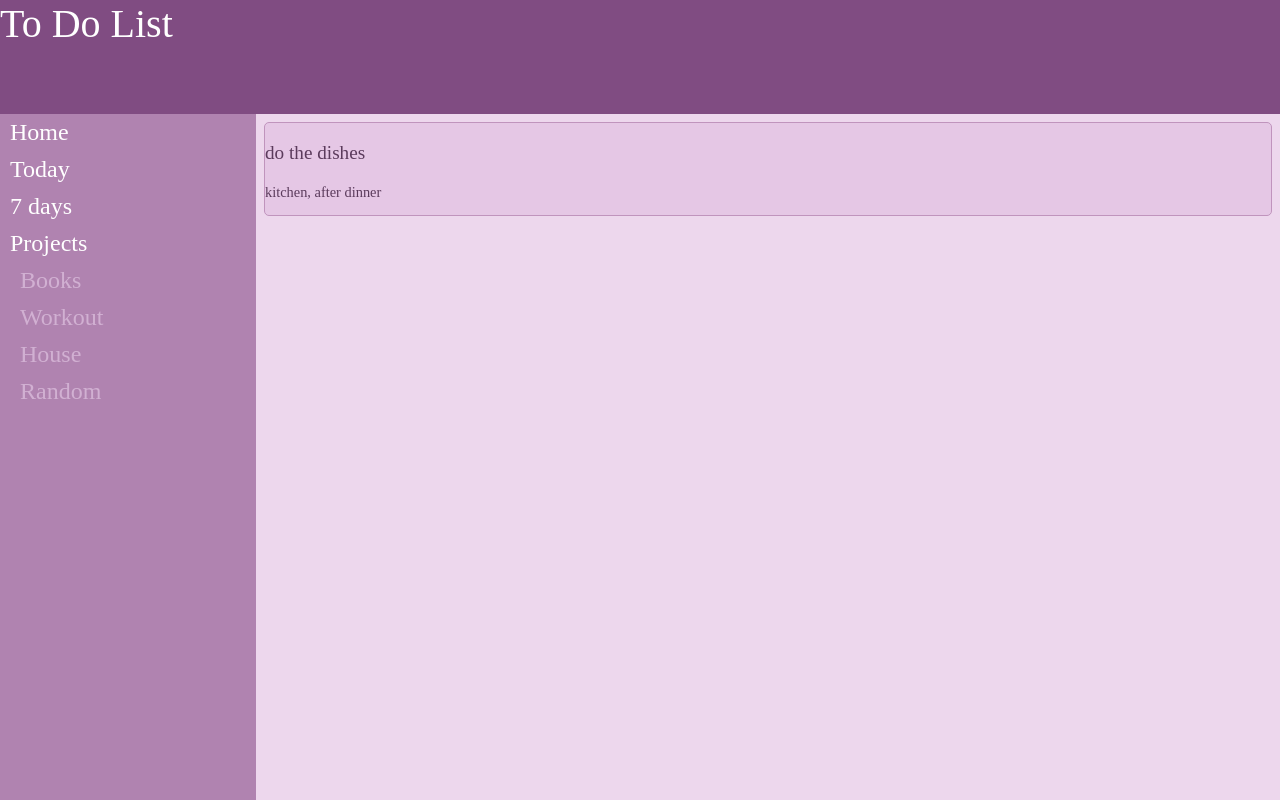
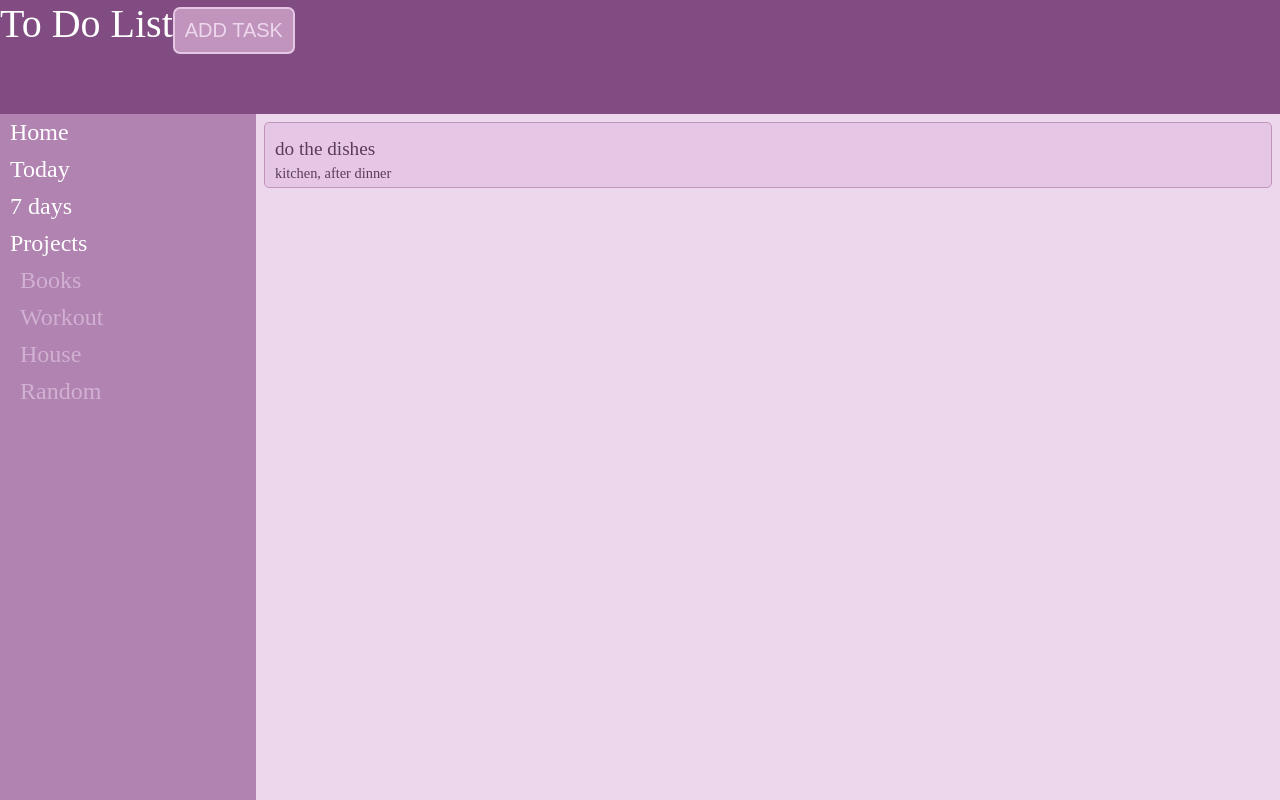
Before and after one commit to shinymayo/to-do-list, a website built with webpack: page index.html in a window 1280 px wide. Built offline with nearby package versions, Linux system fonts and the light colour scheme.

Commit message:
Add "ADD NEW" button and style it

```diff
--- a/src/index.js
+++ b/src/index.js
@@ -44,6 +44,12 @@ function createPageItems() {
     topDiv.textContent = "To Do List";
     mainDiv.appendChild(topDiv);
 
+    // add new button
+    const addNewButton = document.createElement("button");
+    addNewButton.classList.add("add-new-button");
+    addNewButton.textContent = "ADD TASK";
+    topDiv.appendChild(addNewButton);
+
     // side div
     const sideDiv = document.createElement("div");
     sideDiv.classList.add("side");
--- a/src/style.css
+++ b/src/style.css
@@ -72,8 +72,36 @@ body {
 
 .task-listing-title {
   font-size: 1.2em;
+  margin: 15px 5px 5px 10px;
 }
 
 .task-listing-description {
   font-size: 0.9em;
+  margin: 5px 10px;
 }
+
+/* changing priority level */
+.task-listing.priority-high {
+  border-left: 5px solid crimson;
+}
+
+.task-listing.priority-medium {
+  border-left: 5px solid orange;
+}
+
+.task-listing.priority-low {
+  border-left: 5px solid seagreen;
+}
+
+.add-new-button {
+  background-color: rgb(192, 148, 189);
+  color: rgb(237, 215, 237);
+  padding: 10px;
+  font-size: 0.5em;
+  border: 2px solid rgb(229, 199, 229);
+  border-radius: 7px;
+}
+.add-new-button:hover {
+  background-color: rgb(237, 215, 237);
+  color: rgb(192, 148, 189);
+}
```
Also changed, not shown: 1 other file.
